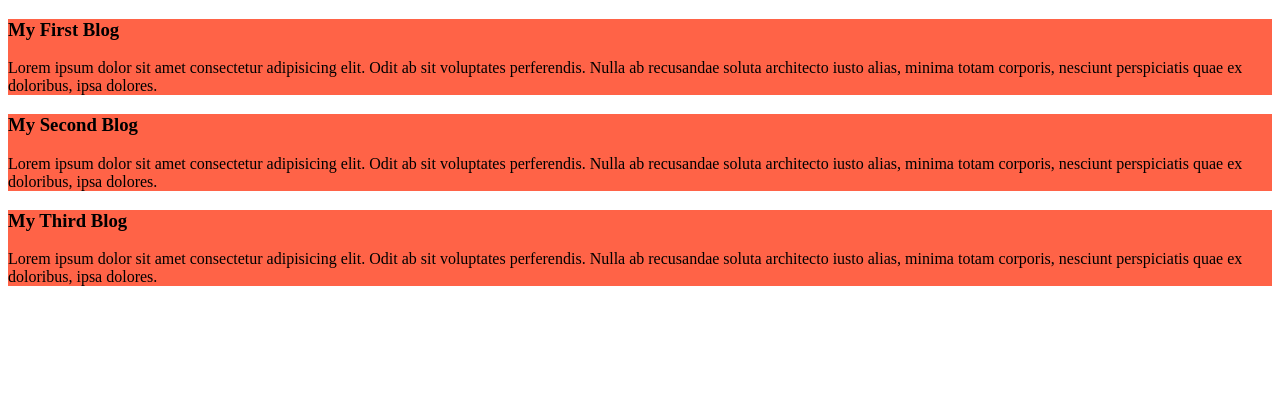
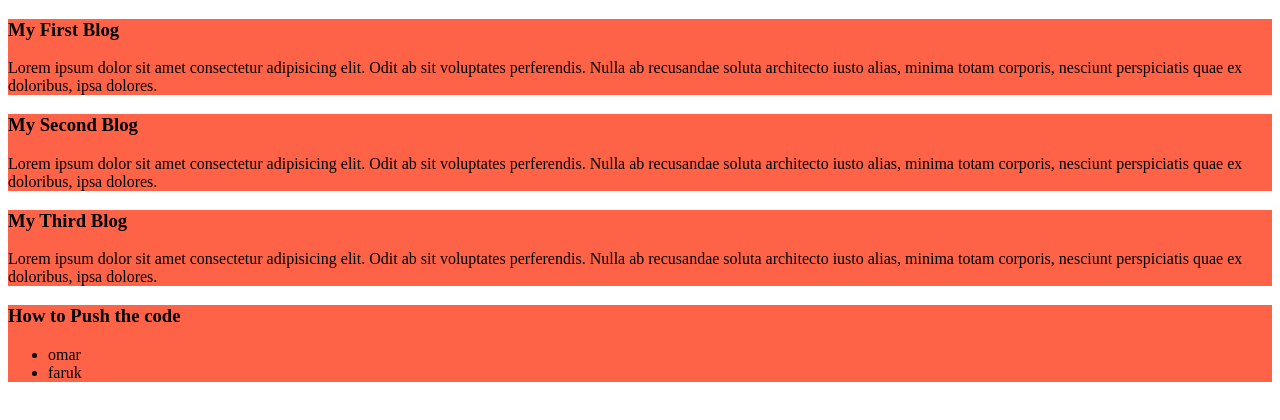
Before and after one commit to faruksiraje1469/my-simple-website, a plain HTML site: page index.html in a window 1280 px wide. Drawn offline with Linux system fonts and the light colour scheme.

Commit message:
added the push code

```diff
--- a/index.html
+++ b/index.html
@@ -27,6 +27,19 @@
             recusandae soluta architecto iusto alias, minima totam corporis, nesciunt perspiciatis quae ex doloribus,
             ipsa dolores.</p>
     </div>
+
+    <div>
+        <h3> How to Push the code</h3>
+        <ul>
+            <li>omar</li>
+            <li>faruk</li>
+        </ul>
+    </div>
+
+
+
+
+
 </body>
 
 </html>
```
